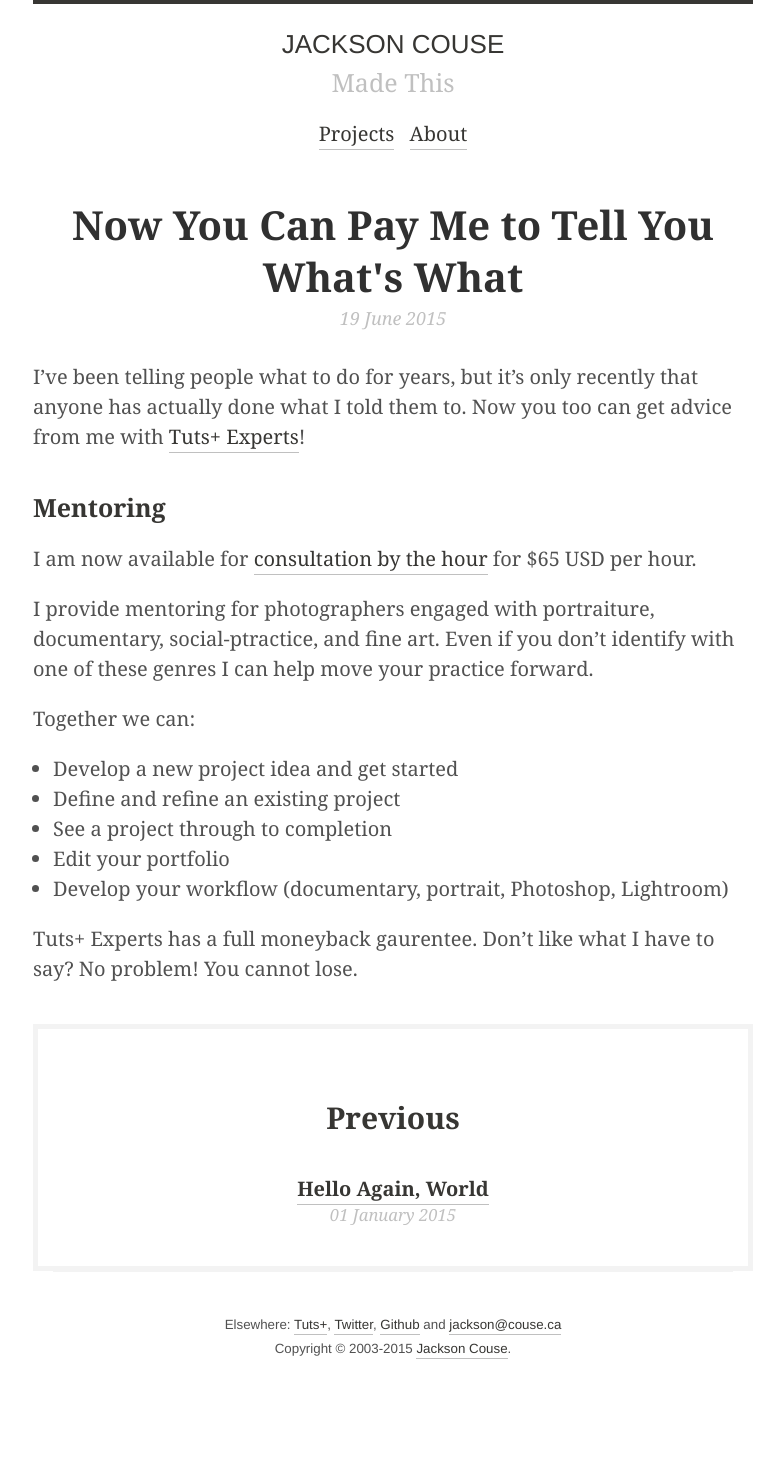
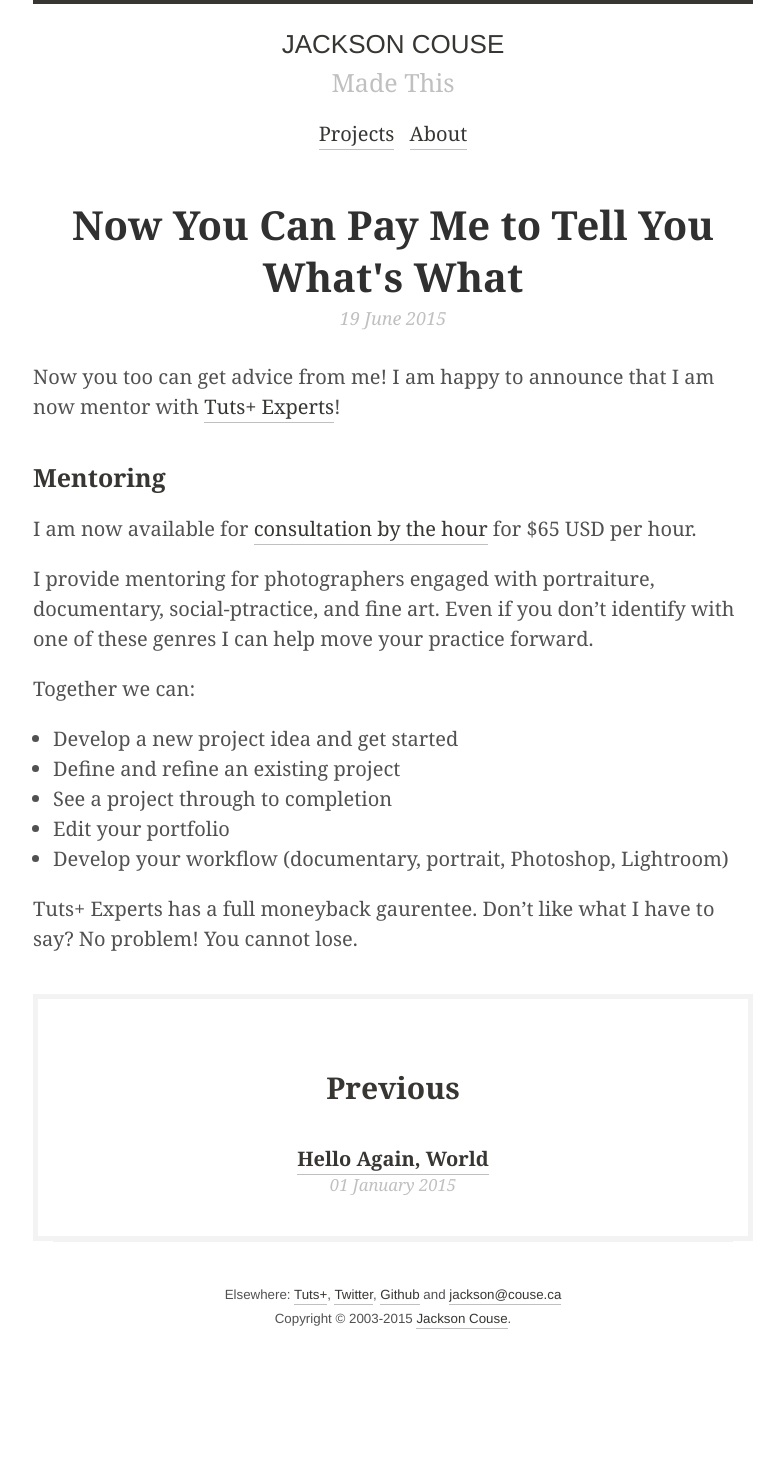
Before and after one commit to jacksoncouse/jacksoncouse.github.io, a Jekyll site: the page built from _posts/2015-06-19-now-you-can-pay-me.md, in a window 1280 px wide. Shown: the whole page, without its empty margins (247-1031 px from the left). Built offline with Jekyll 4.4.1, drawn with Linux system fonts in a browser that asks for light colours; Markdown is read by kramdown in place of the engine named in the settings; after the commit the page ends 1430 px from its top, so only the background shows below that.

Commit message:
Update 2015-06-19-now-you-can-pay-me.md

```diff
--- a/_posts/2015-06-19-now-you-can-pay-me.md
+++ b/_posts/2015-06-19-now-you-can-pay-me.md
@@ -4,7 +4,7 @@ title: Now You Can Pay Me to Tell You What's What
 keywords: service, advice, Tuts+, mentorship
 ---
 
-I've been telling people what to do for years, but it's only recently that anyone has actually done what I told them to. Now you too can get advice from me with [Tuts+ Experts](http://experts.tutsplus.com/)!
+Now you too can get advice from me! I am happy to announce that I am now mentor with [Tuts+ Experts](http://experts.tutsplus.com/)!
 
 ###Mentoring
 
```
